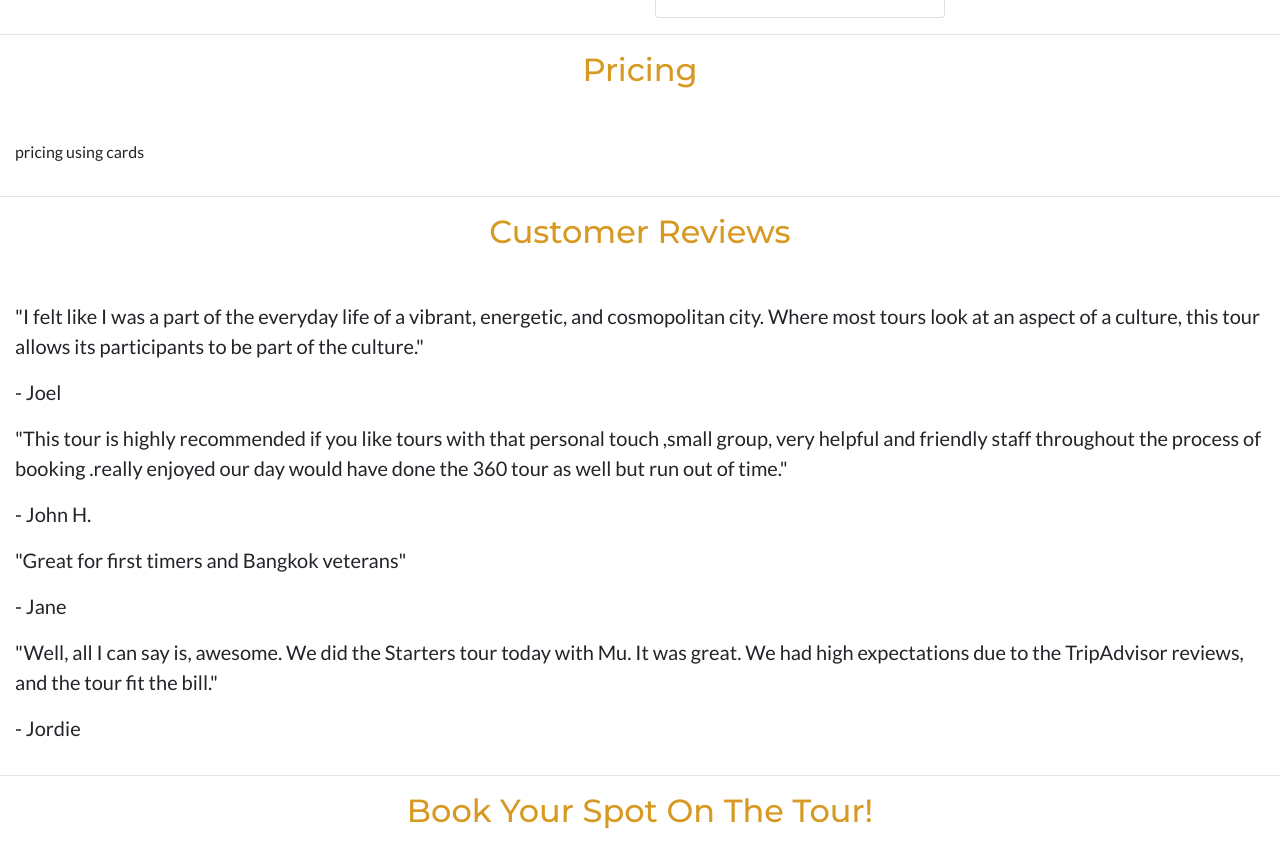
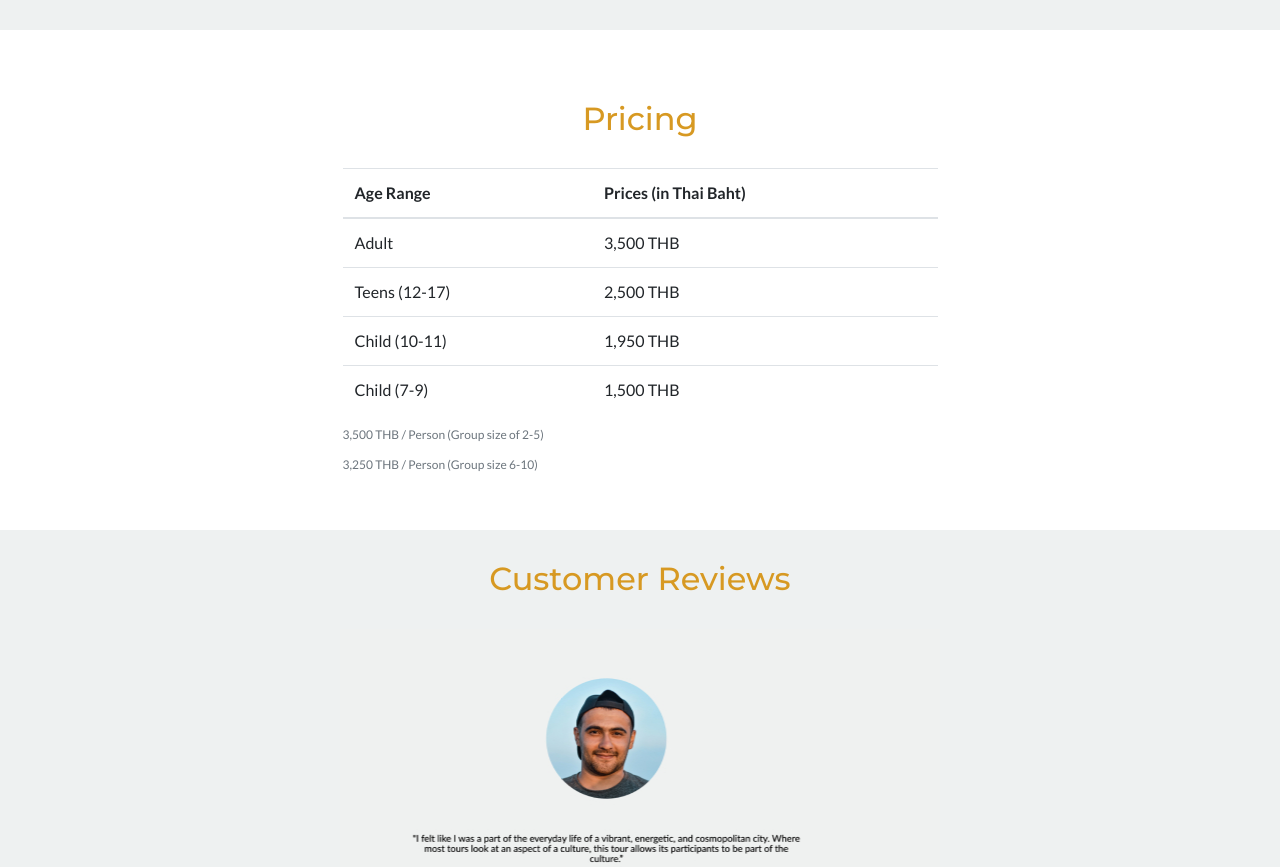
Before and after one commit to Code-Institute-Submissions/Milestone1-StreetFoodiesTour, a plain HTML site: page index.html in a window 1280 px wide. Shown: the part 1933-2800 px from the top of the page. Drawn offline with nearby package versions, Linux system fonts and the light colour scheme.

Commit message:
Added adjusted itinerary images to image folder, added pricing table, added carousel to quotes section, adjusted general margins and padding in css and added social icons to footer

```diff
--- a/assets/css/style.css
+++ b/assets/css/style.css
@@ -6,6 +6,10 @@ body {
 }
 
 /*-------------------------------------Colors */
+
+.bg-blue {
+    background-color: #eef1f1;
+}
 
 /*-------------------------------------Special paddings/ margins/ text */
 
@@ -27,7 +31,8 @@ h1,h2,h3,h4,h5 {
 }
 
 .page-header {
-    margin-bottom: 50px;
+    padding-top: 30px;
+    padding-bottom: 30px;
     text-align: center;
     color: #d79922;
 }
@@ -39,7 +44,10 @@ h1,h2,h3,h4,h5 {
 /*-------------------------------------Content Container */
 
 .content-container {
-    padding-top: 50px;
+    padding-right: 30px;
+    padding-left: 30px;
+    margin-top: 40px;
+    padding-top: 0px;
 }
 
 /*-------------------------------------Nav elements */
@@ -139,9 +147,9 @@ h1,h2,h3,h4,h5 {
 
 .container-itinerary {}
 
-.container-pricing {}
-
-.container-quotes {}
+.container-pricing {
+    margin-bottom: 40px;
+}
 
 /*-------------------------------------Jumbotron */
 
@@ -169,20 +177,40 @@ h1,h2,h3,h4,h5 {
 }
 
 /*-------------------------------------Itinerary */
-.itinerary {
+.card-group {
+    padding-bottom: 40px;
 
 }
 
-/*-------------------------------------Pricing */
+/*-------------------------------------Pricing Table */
 .pricing {
 
 }
 
+tbody th {
+    font-weight: 400;
+}
+
+caption {
+    font-size: 0.75rem;
+    padding-bottom: 0;
+}
 /*-------------------------------------Quotes */
 
 .quotes {
 
 }
+
+.carousel-center {
+    display: flex;
+    align-items: center;
+    justify-content: center;
+}
+
+#carouselIndicators li {
+    background-color: #d79922;
+}
+
 
 /*-------------------------------------Book Tour */
 .book-tour {
@@ -198,3 +226,16 @@ footer {
     font-weight: 300;
     margin-top: 20px;
 }
+
+.social-links {
+    padding-bottom: 15px;
+}
+
+.social-links li a i {
+    width: 32px;
+    height: 32px;
+    font-size: 24px;
+    padding: 12px 0;
+    text-align: center;
+    color: #fafafa;
+}
--- a/index.html
+++ b/index.html
@@ -44,7 +44,7 @@
                     <section class="callout jumbotron text-center">
                         <h1 class="jumbotron-header">Trip Advisor's #1 Rated Bangkok Street Food Tour!</h1>
                         <p class="lead">Join us on a culinary experience like no other, brought to you by world-renowned
-                            master foodie Mark Wiens!</p>
+                            foodie Mark Wiens!</p>
                         <button type="button" class="btn btn--cta btn--fire btn-lg">Book Tour</button>
                         <p class=" my-4"><a class="cta-second" href="#">Learn More About The Tour</a></p>
                     </section>
@@ -80,16 +80,16 @@
             </div>
             <div class="row  mx-auto">
                 <div class="col-12 col-md-6 col-lg-4">
-                    <p><i class="far fa-check-circle"></i> <strong>Availability:</strong> Daily / On request (check FAQs for more info)</p>
+                    <p><i class="far fa-check-circle" aria-hidden="true"></i> <strong>Availability:</strong> Daily / On request (check FAQs for more info)</p>
                 </div>
                 <div class="col-12 col-md-6 col-lg-4">
-                    <p><i class="fas fa-walking"></i> <strong>Tour Type:</strong> Join-in / Private tour</p>
+                    <p><i class="fas fa-walking" aria-hidden="true"></i> <strong>Tour Type:</strong> Join-in / Private tour</p>
                 </div>
                 <div class="col-12 col-md-6 col-lg-4">
-                    <p><i class="fas fa-route"></i> <strong>Travel Mode:</strong> Tuk Tuk + walking</p>
+                    <p><i class="fas fa-route" aria-hidden="true"></i> <strong>Travel Mode:</strong> Tuk Tuk + walking</p>
                 </div>
                 <div class="col-12 col-md-6 col-lg-4">
-                    <p><i class="far fa-clock"></i> <strong>Time:</strong> 10:00 a.m. – approx. 06:00 p.m.</p>
+                    <p><i class="far fa-clock" aria-hidden="true"></i> <strong>Time:</strong> 10:00 a.m. – approx. 06:00 p.m.</p>
                 </div>
                 <div class="col-12 col-md-6 col-lg-4">
                     <p><i class="fas fa-users"></i> <strong>Group Size:</strong> 2 -10 </p>
@@ -101,9 +101,9 @@
         </section>
     </div>
     <!--/Tour Experience Section-->
-        <hr>
+
     <!--Itinerary Section-->
-    <div class="container-fluid container-itinerary content-container">
+    <div class="container-fluid container-itinerary content-container bg-blue">
         <section class="itinerary">
             <div class="row">
                 <div class="col-12 page-header">
@@ -114,7 +114,7 @@
                 <div class="row">
                     <div class="col-12 col-md-6 col-lg-3">
                         <div class="card">
-                            <img class="card-img-top" src="../assets/images/itinerary-south-thai.jpg" alt="Central Thai cuisine">
+                            <img class="card-img-top" src="../assets/images/itinerary-central-thai-2.jpg" alt="Central Thai cuisine">
                             <div class="card-body">
                                 <h5 class="card-title">Stop 1: Central Thai food</h5>
                                 <p class="card-text">This is a wider card with supporting text below as a natural
@@ -133,7 +133,7 @@
                     </div>
                     <div class="col-12 col-md-6 col-lg-3">
                         <div class="card">
-                            <img class="card-img-top" src="../assets/images/itinerary-isaan-thai.jpg" alt="Card image cap">
+                            <img class="card-img-top" src="../assets/images/itinerary-china-thai.jpg" alt="Card image cap">
                             <div class="card-body">
                                 <h5 class="card-title">Stop 3: Thai Chinese food</h5>
                                 <p class="card-text">This is a wider card with supporting text below as a natural lead-in to additional content.
@@ -156,27 +156,53 @@
         </section>
     </div>
     <!--/Itinerary Section-->
-        <hr>
+
     <!--Pricing Section-->
-    <div class="container-fluid container-pricing">
+    <div class="container-fluid content-container">
         <section class="pricing">
             <div class="row">
                 <div class="col-12 page-header">
                     <h2>Pricing</h2>
                 </div>
             </div>
-            <div class="row">
-                <div class="col-12">
-                    <p>pricing using cards</p>
+            <div class="row container-pricing">
+                <div class="col-md-6 offset-md-3">
+                    <table class="table table-hover">
+                    <caption>3,500 THB / Person (Group size of 2-5)</caption>
+                    <caption>3,250 THB / Person (Group size 6-10)</caption>
+                        <thead>
+                            <tr>
+                                <th scope="col">Age Range</th>
+                                <th scope="col">Prices (in Thai Baht)</th>
+                            </tr>
+                        </thead>
+                        <tbody>
+                            <tr>
+                                <th scope="row">Adult</th>
+                                    <td>3,500 THB</td>
+                            </tr>
+                            <tr>
+                                <th scope="row">Teens (12-17)</th>
+                                    <td>2,500 THB</td>
+                            </tr>
+                            <tr>
+                                <th scope="row">Child (10-11)</th>
+                                    <td>1,950 THB</td>
+                            </tr>
+                            <tr>
+                                <th scope="row">Child (7-9)</th>
+                                    <td>1,500 THB</td>
+                            </tr>
+                        </tbody>
+                        </table>
                 </div>
             </div>
         </section>
     </div>
     <!--/Pricing Section-->
-        <hr>
 
     <!--Quotes Section: original-->
-    <div class="container-fluid container-quotes">
+    <div class="container-fluid container-quotes content-container bg-blue">
         <section class="quotes">
             <div class="row">
                 <div class="col-12 page-header">
@@ -184,35 +210,39 @@
                 </div>
             </div>
             <div class="row">
-                <div class="col-12">
-                    <blockquote class="blockquote">
-                        <p>"I felt like I was a part of the everyday life of a vibrant, energetic, and cosmopolitan city.
-                        Where most tours look at an aspect of a culture, this tour allows its participants to be part of the culture."</p>
-                        <p>- Joel</p>
-                    </blockquote>
-                    <blockquote class="blockquote">
-                        <p>"This tour is highly recommended if you like tours with that personal touch ,small group, very helpful
-                        and friendly staff throughout the process of booking .really enjoyed our day would have done the 360 tour as
-                        well but run out of time."</p>
-                        <p>- John H.</p>
-                    </blockquote>
-                    <blockquote class="blockquote">
-                        <p>"Great for first timers and Bangkok veterans"</p>
-                        <p>- Jane</p>
-                    </blockquote>
-                    <blockquote class="blockquote">
-                        <p>"Well, all I can say is, awesome. We did the Starters tour today with Mu. It was great.
-                        We had high expectations due to the TripAdvisor reviews, and the tour fit the bill."</p>
-                        <p>- Jordie </p>
-                    </blockquote>
+            <div class="col-md-6 offset-md-3">
+            <div class="carousel-center">
+            <div id="carouselIndicators" class="carousel slide" data-ride="carousel">
+                <ol class="carousel-indicators">
+                    <li data-target="#carouselIndicators" data-slide-to="0" class="active"></li>
+                    <li data-target="#carouselIndicators" data-slide-to="1"></li>
+                    <li data-target="#carouselIndicators" data-slide-to="2"></li>
+                    <li data-target="#carouselIndicators" data-slide-to="3"></li>
+                </ol>
+                <div class="carousel-inner">
+                    <div class="carousel-item active">
+                    <img src="../assets/images/customer-reviews-joel.jpg" alt="First slide">
+                    </div>
+                    <div class="carousel-item">
+                    <img src="../assets/images/customer-reviews-triana.jpg" alt="Second slide">
+                    </div>
+                    <div class="carousel-item">
+                    <img src="../assets/images/customer-reviews-john.jpg" alt="Third slide">
+                    </div>
+                    <div class="carousel-item">
+                    <img src="../assets/images/customer-reviews-jane.jpg" alt="Third slide">
+                    </div>
                 </div>
+            </div>
+            </div>
+            </div>
             </div>
         </section>
     </div>
-    <!--/Quotes Section-->
-        <hr>
+   <!--/Quotes Section-->
+
     <!-- Book Tour Form Section-->
-    <div class="container-fluid container-book-tour">
+    <div class="container-fluid container-book-tour content-container">
         <section class="book-tour">
             <div class="row">
                 <div class="col-12 page-header">
@@ -278,6 +308,26 @@
             </div>
             <div class="col-12 col-md-4 col-lg-4">
                 <h5 class="general-sub">Follow Us:</h5>
+                <ul class="list-inline social-links">
+                    <li class="list-inline-item">
+                        <a href="" target="_blank">
+                            <i class="fab fa-facebook-f" aria-hidden="true"></i>
+                            <span class="sr-only">Facebook</span>
+                        </a>
+                    </li>
+                    <li class="list-inline-item">
+                        <a href="" target="_blank">
+                            <i class="fab fa-instagram" aria-hidden="true"></i>
+                            <span class="sr-only">Instagram</span>
+                        </a>
+                    </li>
+                    <li class="list-inline-item">
+                        <a href="" target="_blank">
+                            <i class="fab fa-youtube" aria-hidden="true"></i>
+                            <span class="sr-only">YouTube</span>
+                        </a>
+                    </li>
+                </ul>
             </div>
         </div>
     </footer>
```
Also changed, not shown: assets/images/customer-reviews-jane.jpg (added), assets/images/customer-reviews-joel.jpg (added), assets/images/customer-reviews-john.jpg (added), assets/images/customer-reviews-triana.jpg (added), assets/images/itinerary-central-thai-2.jpg (added), assets/images/itinerary-china-thai-2.jpg (added), assets/images/itinerary-china-thai.jpg (added), 2 other files.
